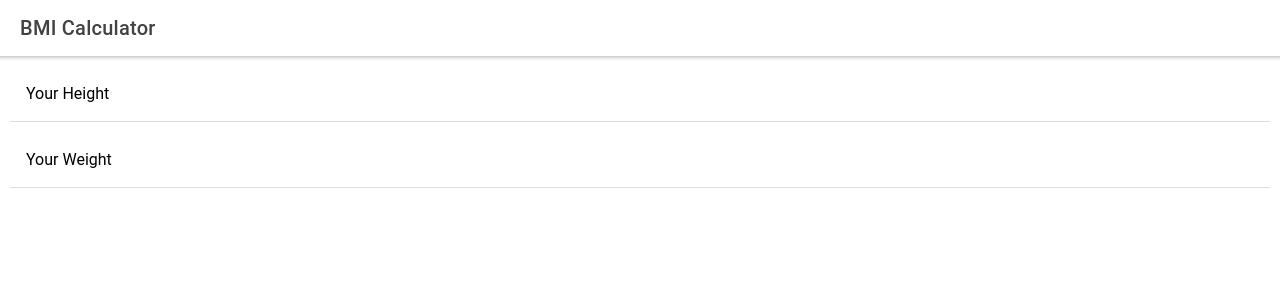
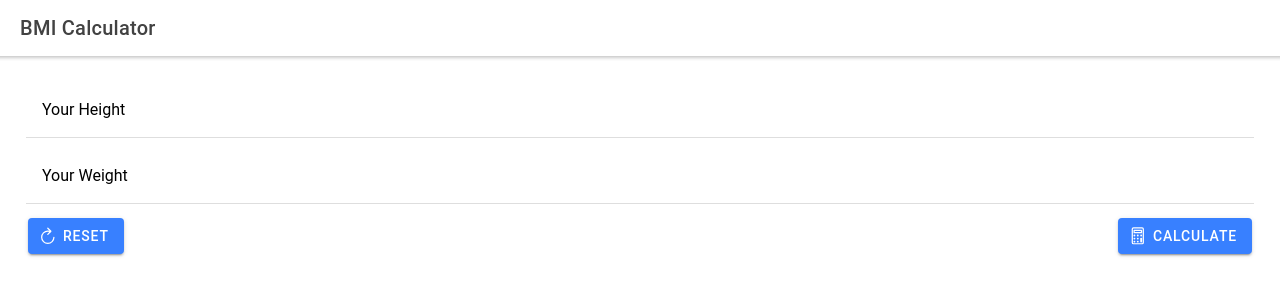
Before and after one commit to JamesDrysdale/Health_App, a React (Create React App) app: page / in a window 1280 px wide. Shown: the top 300 px of the page. Built offline with nearby package versions, Linux system fonts and the light colour scheme.

Commit message:
Input buttons to calculate BMI and reset inputs have been added to the DOM. Functionality of buttons still to add

```diff
--- a/src/App.tsx
+++ b/src/App.tsx
@@ -9,8 +9,12 @@ import {
   IonCol,
   IonItem,
   IonLabel,
-  IonInput
+  IonInput,
+  IonButton,
+  IonIcon
 } from '@ionic/react';
+
+import { calculatorOutline, refreshOutline} from 'ionicons/icons';
 
 /* Core CSS required for Ionic components to work properly */
 import '@ionic/react/css/core.css';
@@ -38,13 +42,13 @@ const App: React.FC = () => (
         <IonTitle>BMI Calculator</IonTitle>
       </IonToolbar>
     </IonHeader>
-    <IonContent>
+    <IonContent className="ion-padding">
 
       <IonGrid>
+
+        {/* Input for User's height */}
         <IonRow>
           <IonCol>
-
-            {/* Input for User's height */}
             <IonItem>
               <IonLabel position="floating">
                 Your Height
@@ -56,9 +60,9 @@ const App: React.FC = () => (
           </IonCol>
         </IonRow>
 
+        {/* Input for User's weight */}
         <IonRow>
           <IonCol>
-            {/* Input for User's weight */}
             <IonItem>
               <IonLabel position="floating">
                 Your Weight
@@ -69,6 +73,31 @@ const App: React.FC = () => (
             </IonItem>
           </IonCol>
         </IonRow>
+
+        {/* Buttons: calculate BMI & reset inputs */}
+        <IonRow>
+          <IonCol className="ion-text-left">
+            {/* Button to reset any values in input fields */}
+            <IonButton>
+              <IonIcon slot="start" icon={refreshOutline} />
+              Reset
+            </IonButton>
+          </IonCol>
+          <IonCol className="ion-text-right">
+            {/* Button to Calculate BMI based on given inputs */}
+            <IonButton>
+              <IonIcon slot="start" icon={calculatorOutline} />
+              Calculate
+            </IonButton>
+          </IonCol>
+        </IonRow>
+
+        {/* Result Area */}
+        <IonRow>
+          <IonCol>
+
+          </IonCol>
+        </IonRow>
       </IonGrid>
     </IonContent>
   </IonApp>
```
